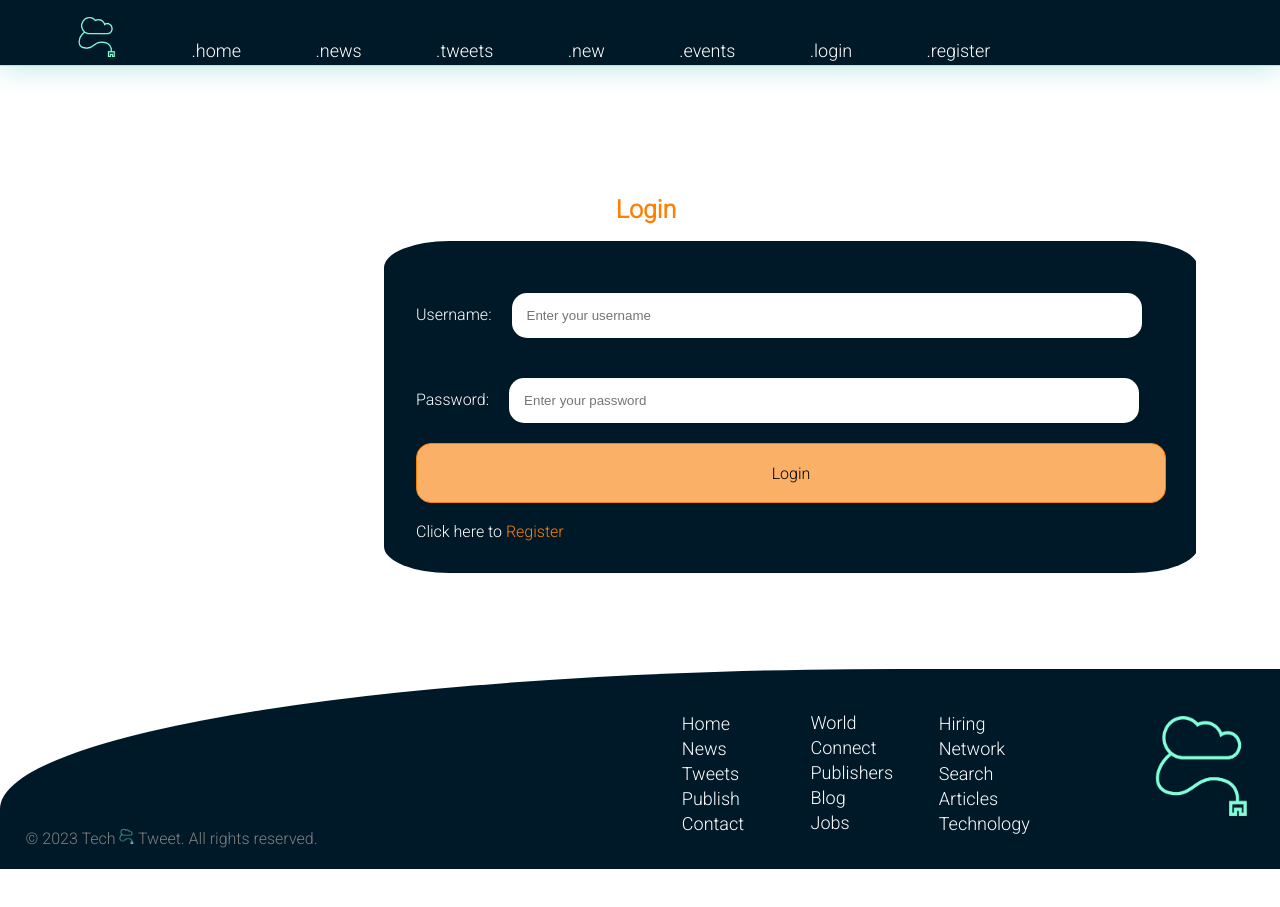
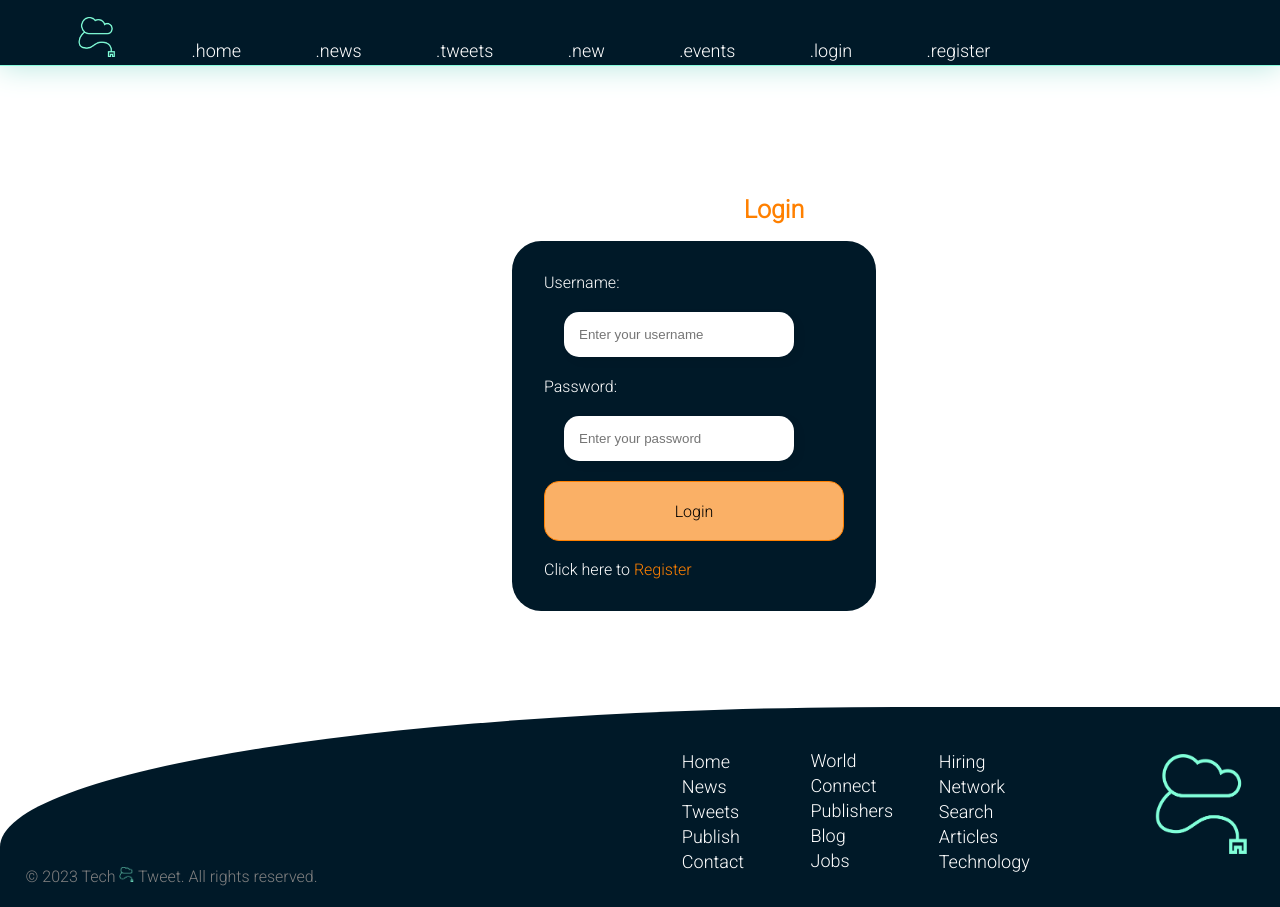
Before and after one commit to Dide92/TechTweet-Frontend, a React (Create React App) app in the folder frontend/: page /new in a window 1280 px wide. Shown: the top 907 px of the page. Before the commit the page ends 869 px from the top, so only its background shows below. Built offline with nearby package versions, Linux system fonts and the light colour scheme; no server answers.

Commit message:
capstone done

```diff
--- a/frontend/src/App.css
+++ b/frontend/src/App.css
@@ -754,6 +754,15 @@ input {
   }
   .login {
     width:1100px;
-    left:2rem;
+    left:10rem;
+  }
+  .login form {
+    width:300px;
+
+  }
+  .login input {
+    width:200px;
+    display:block;
+
   }
  }
```
